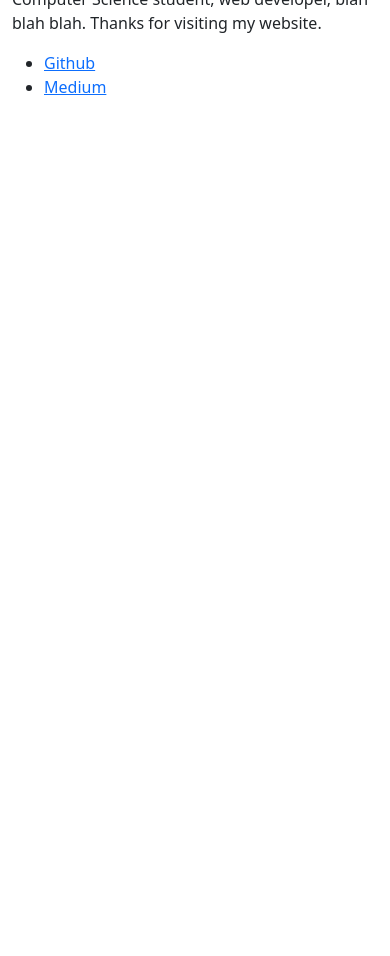
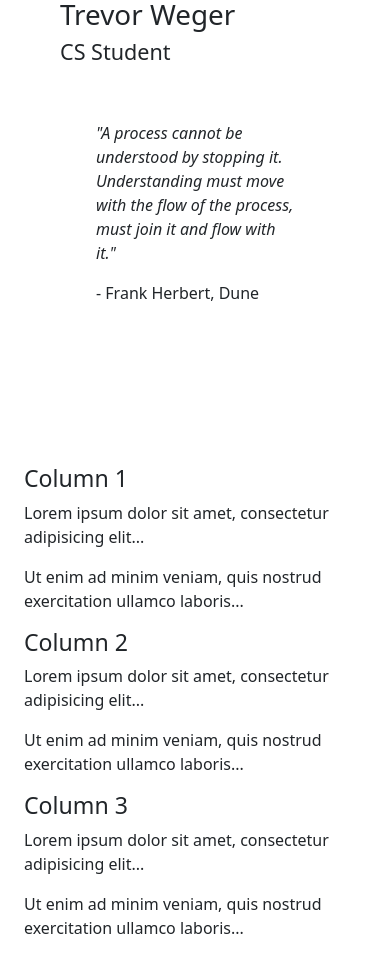
Before and after one commit to Teweger/Portfolio, a Django app: page / in a window 390 px wide. Shown: the part 238-1194 px from the top of the page. Before the commit the page ends 333 px from the top, so only its background shows below. Run offline with Django 4.2, Linux system fonts and the light colour scheme.

Commit message:
home test

```diff
--- a/pages/templates/pages/home.html
+++ b/pages/templates/pages/home.html
@@ -3,28 +3,47 @@
 {% extends "base.html" %}
 
 {% block page_content %}
-<body>
-    <div class="wrapper">
+<html lang="en">
 
-      <div class="left">
-        {% load static %}
-        <img src="{% static 'images/KPPvkp-depth-1.jpg' %}" width="200">
-        <h1 class="name">Trevor Weger</h1>
-        <h4 class="subtitle">CS Student</h4>
-      </div>
 
-      <div class="right">
-        <p class="bio">
-          Computer Science student, web developer, blah blah blah.
-          Thanks for visiting my website.
-        </p>
-        <ul class="social-links">
-          <li><a href="https://github.com/ianjsikes">Github</a></li>
-          <li><a href="https://medium.com/@ianjsikes">Medium</a></li>
-        </ul>
-      </div>
+<div class="container p-5">
+    <div class="row">
+        <div class="col-sm-4">
+            {% load static %}
+            <img class="rounded-circle float-left img-fluid" src="{% static 'images/profile.jpg' %}" width="250"/>
+            <h1 class="name">Trevor Weger</h1>
+            <h4 class="subtitle">CS Student</h4>
+        </div>
+        <div class="col-sm-8 p-5 float-left">
+            <blockquote>
+                <p><i>"A process cannot be understood by stopping it. Understanding must move with the flow of the process, must join it and flow with it."</i></p>
+                <footer>-   Frank Herbert, Dune</footer>
+            </blockquote>
+        </div>
+    </div>
+</div>
 
+<div class="container mt-5">
+  <div class="row">
+    <div class="col-sm-4">
+      <h3>Column 1</h3>
+      <p>Lorem ipsum dolor sit amet, consectetur adipisicing elit...</p>
+      <p>Ut enim ad minim veniam, quis nostrud exercitation ullamco laboris...</p>
     </div>
-  </body>
+    <div class="col-sm-4">
+      <h3>Column 2</h3>
+      <p>Lorem ipsum dolor sit amet, consectetur adipisicing elit...</p>
+      <p>Ut enim ad minim veniam, quis nostrud exercitation ullamco laboris...</p>
+    </div>
+    <div class="col-sm-4">
+      <h3>Column 3</h3>
+      <p>Lorem ipsum dolor sit amet, consectetur adipisicing elit...</p>
+      <p>Ut enim ad minim veniam, quis nostrud exercitation ullamco laboris...</p>
+    </div>
+  </div>
+</div>
+
+</body>
+</html>
 
 {% endblock %}
--- a/personal_portfolio/settings.py
+++ b/personal_portfolio/settings.py
@@ -121,7 +121,7 @@
 
 STATIC_URL = 'static/'
 
-STATICFILES_DIRS = ['pages/static',]
+STATICFILES_DIRS = ['static',]
 
 # Default primary key field type
 # https://docs.djangoproject.com/en/4.2/ref/settings/#default-auto-field
--- a/templates/base.html
+++ b/templates/base.html
@@ -3,12 +3,11 @@
 <!DOCTYPE html>
 <html lang="en">
 <head>
+    <title>{% block title %}My Personal Portfolio{% endblock title %}</title>
     <meta charset="utf-8">
-    <title>{% block title %}My Personal Portfolio{% endblock title %}</title>
-    <link
-        href="https://cdn.jsdelivr.net/npm/bootstrap@5.3.1/dist/css/bootstrap.min.css"
-        rel="stylesheet"
-    >
+    <meta name="viewport" content="width=device-width, initial-scale=1">
+    <link href="https://cdn.jsdelivr.net/npm/bootstrap@5.3.2/dist/css/bootstrap.min.css" rel="stylesheet">
+    <script src="https://cdn.jsdelivr.net/npm/bootstrap@5.3.2/dist/js/bootstrap.bundle.min.js"></script>
 </head>
 <body class="container">
 {% block page_content %}{% endblock page_content %}
```
